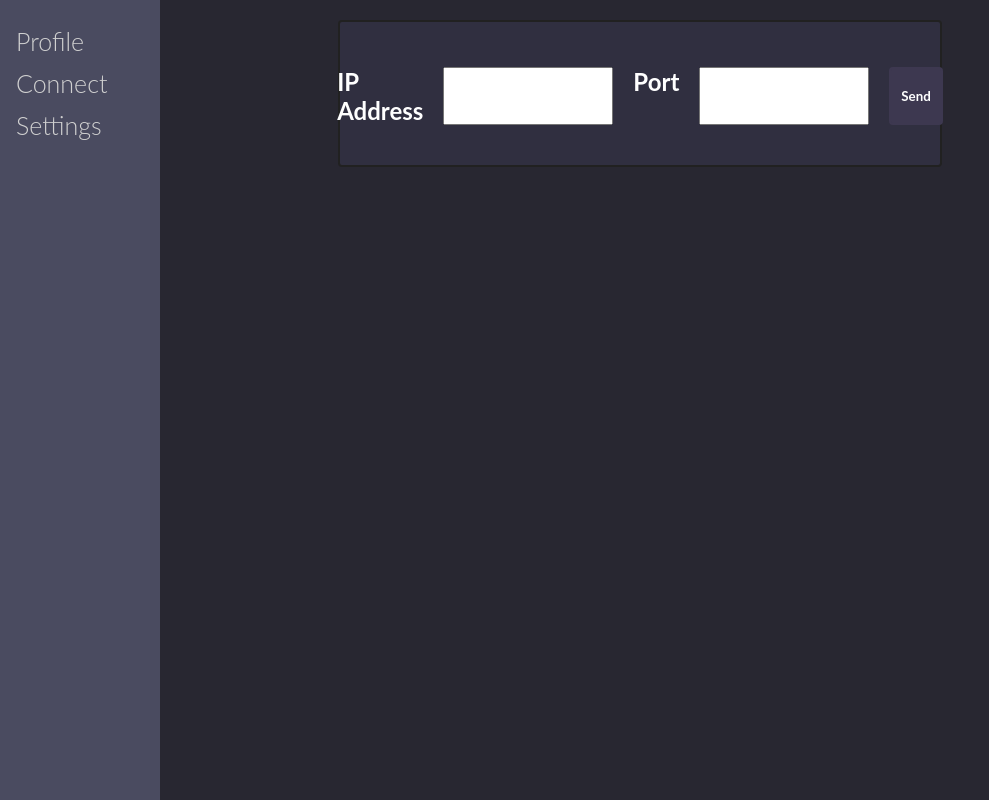
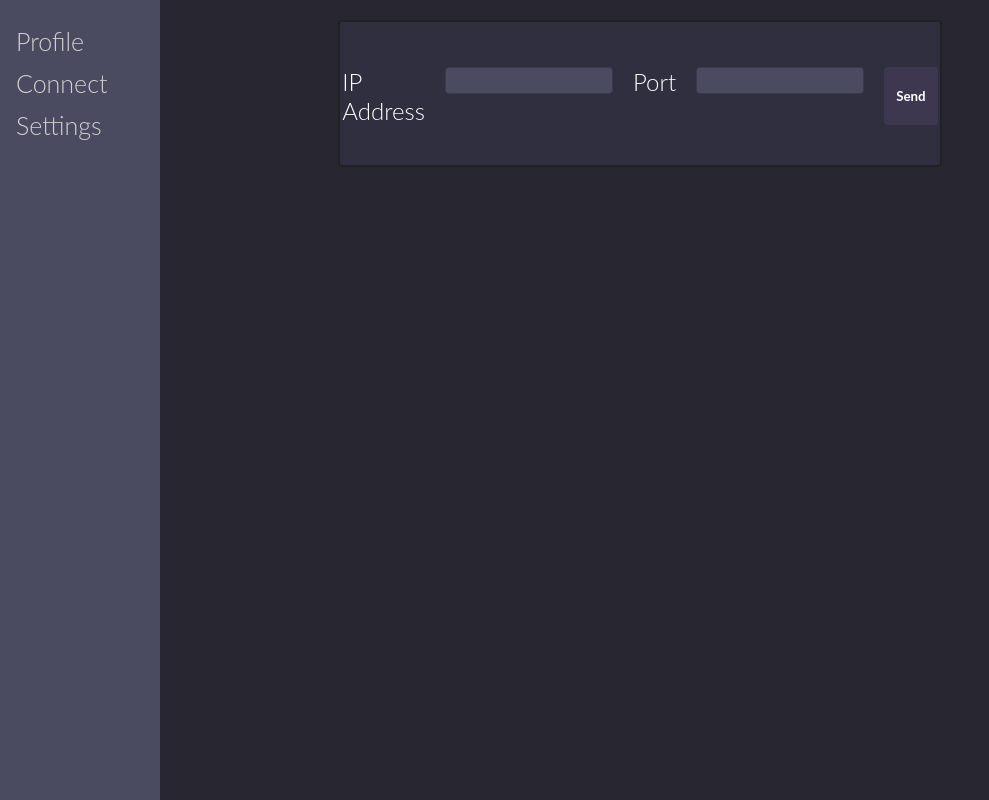
Before and after one commit to shastro/cuddly-barnacle, a Flask app: template src/templates/connect.html in a window 1280 px wide. Shown: the whole page, without its empty margins (0-989 px from the left). Run offline with Flask 2, Linux system fonts and the light colour scheme; the template is opened without the code that fills it, so the values that code supplies are empty.

Commit message:
Updated css

```diff
--- a/src/static/styles/default.css
+++ b/src/static/styles/default.css
@@ -18,7 +18,7 @@ form {
 
 form label {
   font-size: 1.5rem;
-  font-weight: bold;
+  font-weight: small;
 }
 
 input {
@@ -36,6 +36,8 @@ a:hover {
 
 #wrapper,
 #loginform {
+  /* display: flex;
+  justify-content: center; */
   margin: 0 auto;
   padding-bottom: 25px;
   background: #302f40;
@@ -77,6 +79,26 @@ a:hover {
   border: 1px solid #3d3850;
   background-color: #4a4b60;
 }
+
+#ip {
+  flex: 1;
+  max-height: 25px;
+  border-radius: 4px;
+  border: 1px solid #3d3850;
+  background-color: #4a4b60;
+}
+
+#port {
+  flex: 1;
+  max-height: 25px;
+  border-radius: 4px;
+  border: 1px solid #3d3850;
+  background-color: #4a4b60;
+}
+/*
+#send_ip {
+
+} */
 
 #name {
   border-radius: 4px;
```
